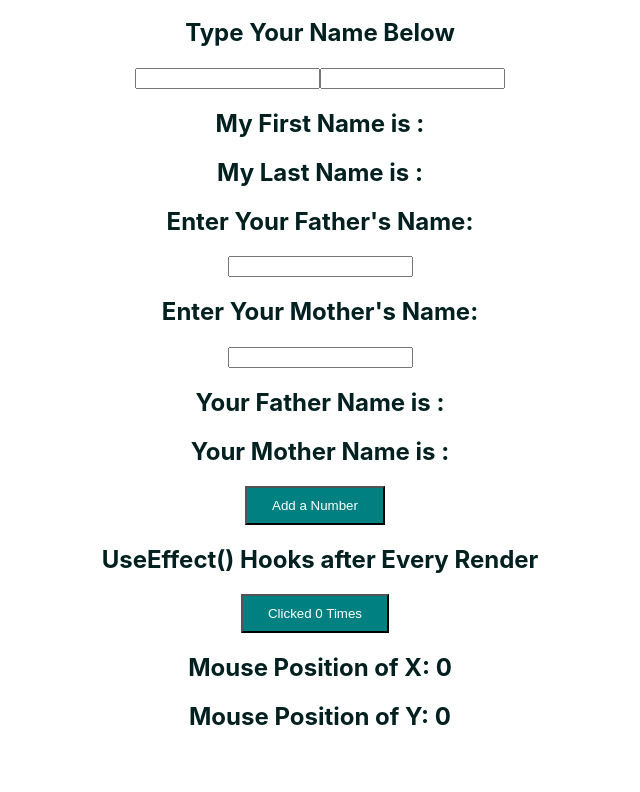
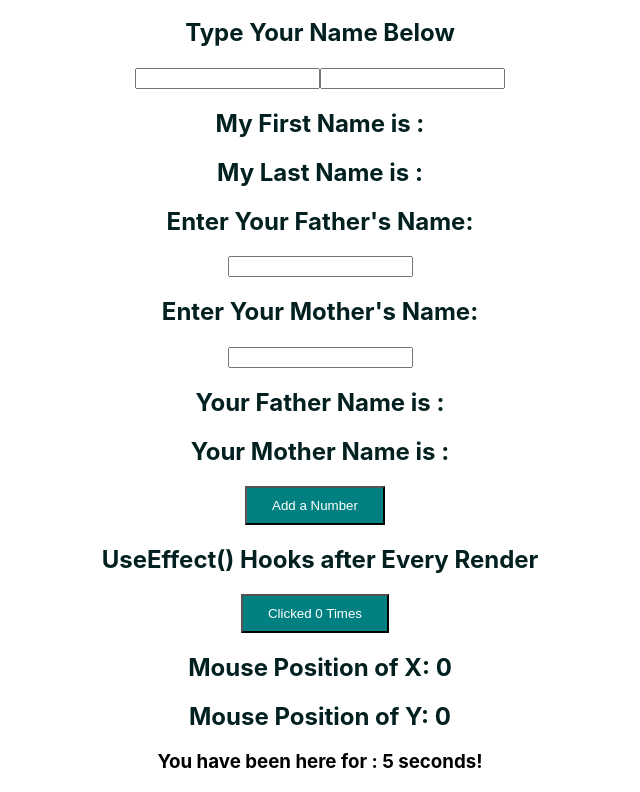
Before and after one commit to Abfahim21/React-Hooks, a React (Create React App) app in the folder react-hooks/: page / in a window 1280 px wide. Shown: the part 251-1043 px from the top of the page, without its empty margins (320-960 px from the left). Before the commit the page ends 1001 px from the top, so only its background shows below. Built offline with nearby package versions, Linux system fonts and the light colour scheme.

Commit message:
use Effect on action

```diff
--- a/react-hooks/src/App.js
+++ b/react-hooks/src/App.js
@@ -1,4 +1,5 @@
 import './App.css';
+import IntervaloHookCount from './components/IntervaloHookCount';
 import MouseUseEffect from './components/MouseUseEffect';
 import UseEffect from './components/UseEffect';
 import UseStateV1 from './components/UseStateV1';
@@ -17,6 +18,7 @@ function App() {
       <UseStateWithArray/>
       <UseEffect/>
       <MouseUseEffect/>
+      <IntervaloHookCount/>
     </div>
   );
 }
--- /dev/null
+++ b/react-hooks/src/components/IntervaloHookCount.js
@@ -0,0 +1,22 @@
+import React, { useState, useEffect} from 'react'
+
+function IntervaloHookCount() {
+    const[count, setCount] = useState(0);
+
+    const tick =()=>{
+        return setCount(prevCount => prevCount+1)
+    }
+useEffect(()=>{
+    const interval = setInterval(tick, 1000)
+    return () =>{
+        clearInterval(interval)
+    }
+}, [count])
+  return (
+    <div>
+        <h3>You have been here for : {count} seconds! </h3>
+    </div>
+  )
+}
+
+export default IntervaloHookCount
```
